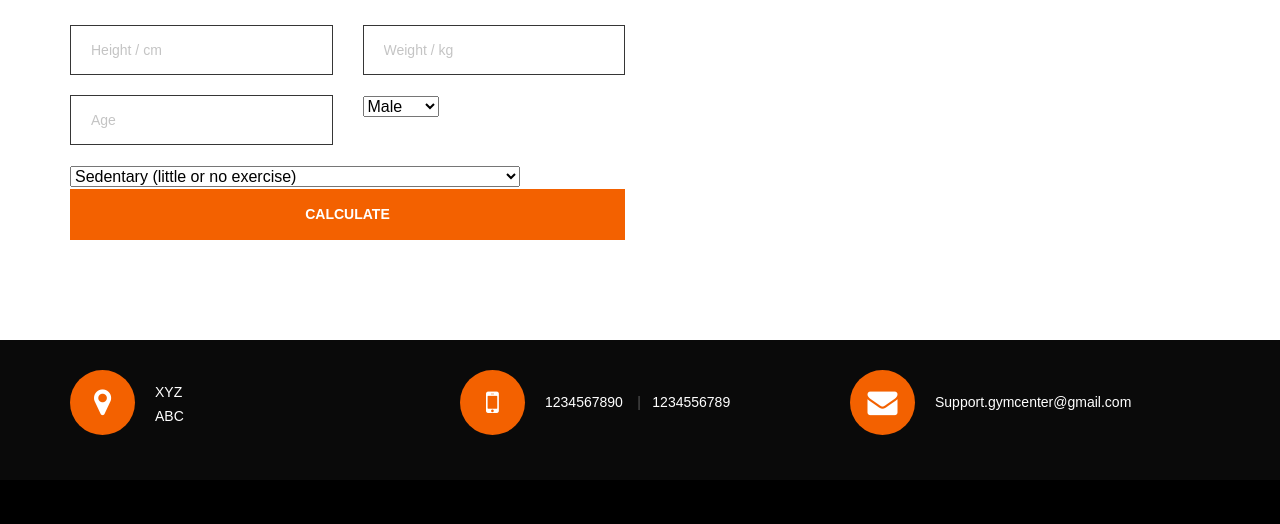
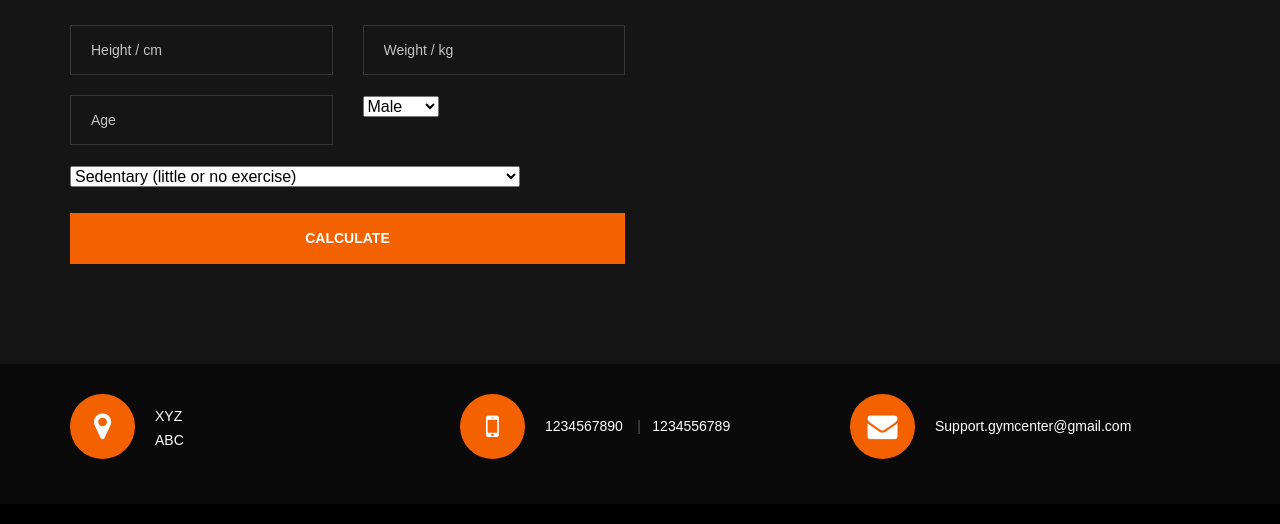
Before and after one commit to RahulM1305/Fitness-website, a plain HTML site: page calories.html in a window 1280 px wide. Shown: the part 690-1214 px from the top of the page. Drawn offline with nearby package versions, Linux system fonts and the light colour scheme; a web font is replaced by a local one.

Commit message:
calories

```diff
--- a/calories.html
+++ b/calories.html
@@ -28,6 +28,7 @@
     <link rel="stylesheet" href="css/slicknav.min.css" type="text/css" />
     <link rel="stylesheet" href="css/style.css" type="text/css" />
     <link rel="stylesheet" href="css/bmi-calculator.css" />
+    <link rel="stylesheet" href="css/calories.css" />
   </head>
 
   <body>
@@ -212,6 +213,7 @@
                       </option>
                     </select>
                   </div>
+                  <br /><br />
                   <div class="col-lg-12">
                     <button type="submit">Calculate</button>
                   </div>
--- /dev/null
+++ b/css/calories.css
@@ -0,0 +1,4 @@
+.calories-calculator-section {
+	background: #151515;
+    color: white;
+}
```
